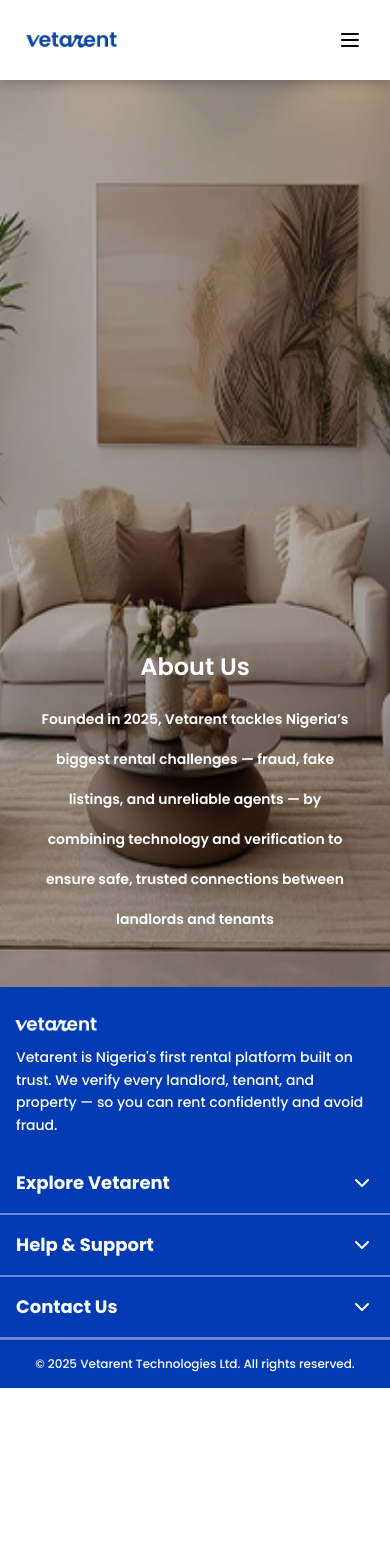
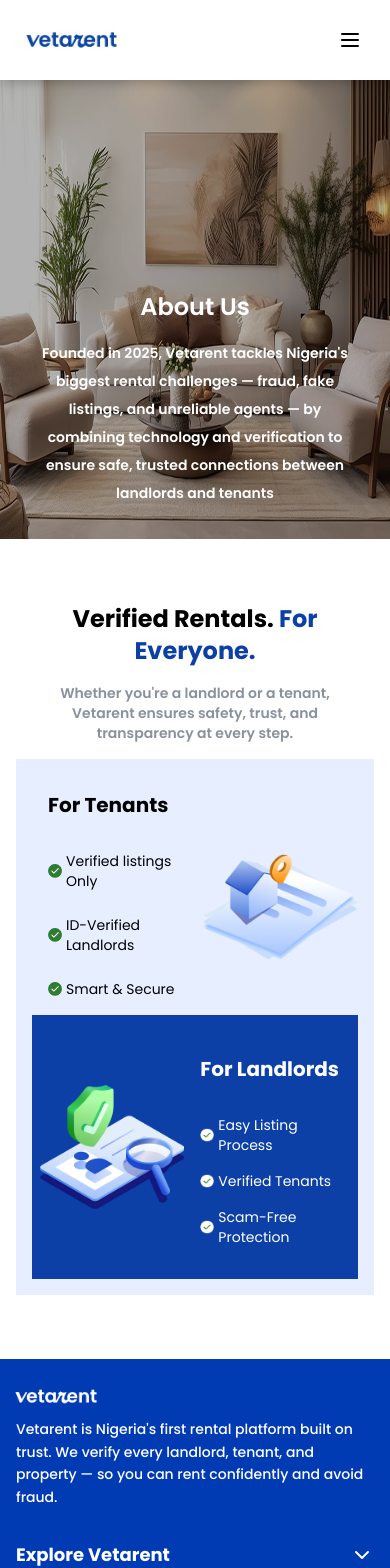
Before and after one commit to abeebridwan/trust_rent_ng, a Next.js app: page /about-us in a window 390 px wide. Shown: the top 1568 px of the page. Before the commit the page ends 1388 px from the top, so only its background shows below. Built offline with nearby package versions, Linux system fonts and the light colour scheme.

Commit message:
fix: cotainer-nopad and layout

```diff
--- a/src/app/(legal)/about-us/page.tsx
+++ b/src/app/(legal)/about-us/page.tsx
@@ -1,10 +1,9 @@
+import Mission from "@/components/about-us/Mission";
+
 export default function AboutUsPage() {
   return (
-    <div className="prose dark:prose-invert">
-      <h1>About Us</h1>
-      <p>Welcome to Vetarent, Nigeria's most trusted rental platform. Our mission is to create a safe and transparent rental ecosystem for everyone.</p>
-      <p>We connect verified landlords with verified tenants, ensuring that every listing is authentic and every application is genuine. Our rigorous verification process for properties, landlords, and tenants is what sets us apart.</p>
-      <p>At Vetarent, we believe that finding a home should be a seamless and secure experience. We are committed to eliminating rental fraud and building a community based on trust.</p>
-    </div>
+    <>
+      <Mission />
+    </>
   );
 }
--- a/src/app/(legal)/layout.tsx
+++ b/src/app/(legal)/layout.tsx
@@ -16,36 +16,36 @@ export default function LegalLayout({
     switch (pathname) {
       case '/about-us':
         return (
-          <div className="w-[80%] mx-auto bg-transparent text-center space-y-4 s,:space-y-8">
+          <div className="w-[90%] sm:w-[80%] text-center mx-auto bg-transparent text-center space-y-4 sm:space-y-8">
             <h3 className="font-semibold text-2xl sm:text-[2.5rem]">About Us</h3>
-            <p className="font-semibold text-sm sm:text-lg leading-[40px]">
-              Founded in 2025, Vetarent tackles Nigeria’s biggest rental challenges — fraud, fake listings, and unreliable agents
+            <p className="font-semibold text-sm sm:text-lg leading-loose sm:leading-[40px]">
+              Founded in 2025, Vetarent tackles Nigeria's biggest rental challenges — fraud, fake listings, and unreliable agents
               — by combining technology and verification to ensure safe, trusted connections between landlords and tenants
             </p>
           </div>
         );
       case '/contact-us':
         return (
-          <div className="w-full mx-auto bg-transparent px-4">
-            <h3 className="font-semibold text-xl md:text-[2.5rem]">Contact Us</h3>
+          <div className="w-full mx-auto bg-transparent">
+            <h3 className="font-semibold text-2xl xs:text-[2.5rem]">Contact Us</h3>
           </div>
         );
       case '/faqs':
         return (
-          <div className="w-full mx-auto bg-transparent px-4">
-            <h3 className="font-semibold text-xl md:text-[2.5rem]">FAQ's</h3>
+          <div className="w-full mx-auto bg-transparent">
+            <h3 className="font-semibold text-2xl xs:text-[2.5rem]">FAQ's</h3>
           </div>
         );
       case '/privacy-policy':
         return (
-          <div className="w-full mx-auto bg-transparent px-4">
-            <h3 className="font-semibold text-xl md:text-[2.5rem]">Privacy Policy</h3>
+          <div className="w-full mx-auto bg-transparent">
+            <h3 className="font-semibold text-2xl xs:text-[2.5rem]">Privacy Policy</h3>
           </div>
         );
       case '/terms-and-conditions':
         return (
-           <div className="w-full mx-auto bg-transparent px-4">
-            <h3 className="font-semibold text-xl md:text-[2.5rem]">Terms & Condition</h3>
+           <div className="w-full mx-auto bg-transparent">
+            <h3 className="font-semibold text-2xl xs:text-[2.5rem]">Terms & Condition</h3>
           </div>
         );
       default:
@@ -55,17 +55,53 @@ export default function LegalLayout({
 
   return (
     <main className="relative">
-      <div className="w-full h-[740px] hidden md:block">
-        <Image src={homesetting} alt="Home Setting" fill className="object-cover" />
-      </div>
-      <div className="w-full h-[459px] md:hidden">
-            <Image src={homesettingMobile} alt="Home Setting Mobile" fill className="object-cover" />
-      </div>
-      <div className="absolute w-full text-white bottom-12 left-1/2 -translate-x-1/2 mx-auto">
-        {getContent()}
-      </div>
-      <div className="max-w-4xl mx-auto px-4 py-8">
-        {children}
+      <div className="container-nopad mx-auto px-4">
+        <div className="relative w-full h-[740px] hidden md:block overflow-hidden">
+          <Image
+            src={homesetting}
+            alt="Home Setting"
+            fill
+            className="object-cover"
+            priority
+          />
+
+          <div className="absolute inset-x-0 bottom-12 z-10 px-4">
+            <div className="mx-auto ">
+              <div className="text-white">
+                {getContent()}
+              </div>
+            </div>
+          </div>
+
+        </div>
+
+        <div className="relative w-full h-[459px] md:hidden overflow-hidden">
+          <Image
+            src={homesettingMobile}
+            alt="Home Setting Mobile"
+            fill
+            className="object-cover"
+            priority
+          />
+
+          <div className="absolute inset-x-0 bottom-8 z-10 px-4">
+            <div className="mx-auto">
+              <div className="text-white">
+                {getContent()}
+              </div>
+            </div>
+          </div>
+
+        </div>
+
+        {/* Overlay Content - Fixed positioning */}
+
+        {/* Page Content */}
+        <div className="relative z-20 bg-white">
+          <div className="px-4 mx-auto py-8">
+            {children}
+          </div>
+        </div>
       </div>
     </main>
   );
--- a/src/app/globals.css
+++ b/src/app/globals.css
@@ -162,8 +162,14 @@
   .transition-smooth {
     transition: var(--transition-smooth);
   }
+
+  /* Fixed container with no padding - using !important to override Tailwind's default */
+  .container-nopad {
+    @apply container;
+    padding-left: 0 !important;
+    padding-right: 0 !important;
+  }
 }
-
 
 /* Add this to your global CSS or component styles */
 .select-trigger[data-state="closed"] [data-radix-select-value]:not([data-placeholder]) {
--- /dev/null
+++ b/src/components/about-us/Mission.tsx
@@ -0,0 +1,115 @@
+import Image from "next/image";
+import Image1Desktop from "@/assets/Images/Image-1.png";
+import Image1Mobile from "@/assets/Images/Image-1-mobile.png";
+import Image2Desktop from "@/assets/Images/Image.png";
+import Image2Mobile from "@/assets/Images/Image-2-mobile.png";
+import Tick from "@/assets/Icons/Tick.png";
+import TickWhite from "@/assets/Icons/tick-white.png";
+
+const featuresTenants = [
+  "Verified listings Only",
+  "ID-Verified Landlords",
+  "Smart & Secure",
+];
+
+const featuresLandLords = [
+  "Easy Listing Process",
+  "Verified Tenants",
+  "Scam-Free Protection",
+];
+
+const Mission = () => {
+  return (
+    <section className="bg-background py-8 md:py-16 overflow-x-scroll">
+      <div className="mx-auto p-0 md:px-4">
+        <div className="text-center mb-4 md:mb-12 px-4 md:px-0">
+          <h2 className="text-2xl sm:text-3xl md:text-4xl lg:text-[2.5rem] font-bold text-foreground mb-4 sm:whitespace-nowrap">
+            Verified Rentals. <span className="text-vetarent-blue">For Everyone.</span>
+          </h2>
+
+          <p className="text-muted-foreground/70 text-sm md:text-lg max-w-2xl font-semibold mx-auto">
+            Whether you&apos;re a landlord or a tenant, Vetarent ensures safety,
+            trust, and transparency at every step.
+          </p>
+        </div>
+
+        <div className="grid lg:grid-cols-2 md:gap-8 bg-background-accent p-4 md:p-12">
+          {/* For Tenants */}
+          <div className="gap-4 md:gap-4 p-4 md:p-8 pr-0 space-y-6 bg-background-accent flex items-center justify-between">
+
+            <div className="space-y-8 md:space-y-4 md:mt-4">
+                <h3 className="text-xl md:text-2xl font-bold text-foreground whitespace-nowrap">For Tenants</h3>
+                <div className="space-y-6 md:space-y-3">
+                  {featuresTenants.map((text, i) => (
+                    <div key={i} className="flex items-center space-x-1">
+                      <Image
+                        src={Tick}
+                        alt="Tick Icon"
+                        width={14}
+                        height={14}
+                      />
+                      <span className="text-foreground sm:whitespace-nowrap text-sm md:text-lg">{text}</span>
+                    </div>
+                  ))}
+                </div>
+            </div>
+
+            <div className="relative">
+              {/* Mobile image */}
+              <Image
+                src={Image1Mobile}
+                alt="House Image for Tenants"
+                className="md:hidden"
+              />
+              {/* Desktop image */}
+              <Image
+                src={Image1Desktop}
+                alt="House Image for Tenants"
+                className="hidden md:block"
+              />
+            </div>
+          </div>
+
+          {/* For Landlords */}
+          <div className="gap-4 md:gap-4 bg-vetarent-blue rounded-none p-8 pt-4 pr-4 md:p-8 pl-0 md:pl-4 space-y-6 text-white flex items-center justify-between">
+             <div className="pl-2 md:pl-0 relative">
+                {/* Mobile image */}
+                <Image
+                  src={Image2Mobile}
+                  alt="Search and Find Image for Landlords - Mobile"
+                  className="md:hidden mt-4 md:mt-0"
+                />
+
+                {/* Desktop image */}
+                <Image
+                  src={Image2Desktop}
+                  alt="Search and Find Image for Landlords - Desktop"
+                  className="hidden md:block"
+                />
+              </div>
+
+            <div className="space-y-8 md:space-y-4 md:mt-4">
+              <h3 className="text-xl md:text-2xl font-bold whitespace-nowrap">For Landlords</h3>
+              <div className="space-y-4 md:space-y-3">
+                  {featuresLandLords.map((text, i) => (
+                    <div key={i} className="flex items-center space-x-1">
+                      <Image
+                        src={TickWhite}
+                        alt="Tick white Icon"
+                        width={14}
+                        height={14}
+                      />
+                      <span className="text-foreground text-sm md:text-lg sm:whitespace-nowrap">{text}</span>
+                    </div>
+                  ))}
+                </div>
+            </div>
+
+          </div>
+        </div>
+      </div>
+    </section>
+  );
+};
+
+export default Mission;
```
